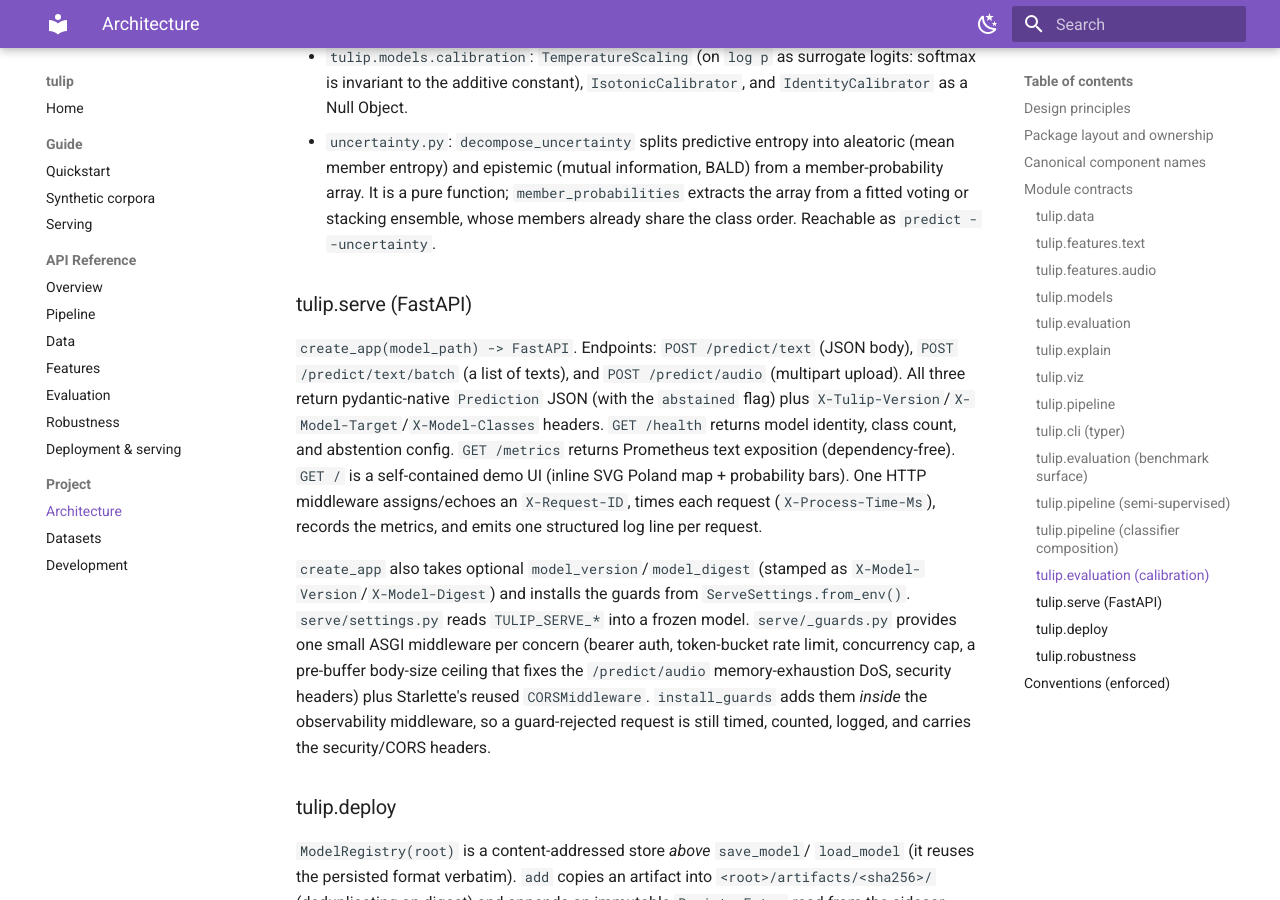
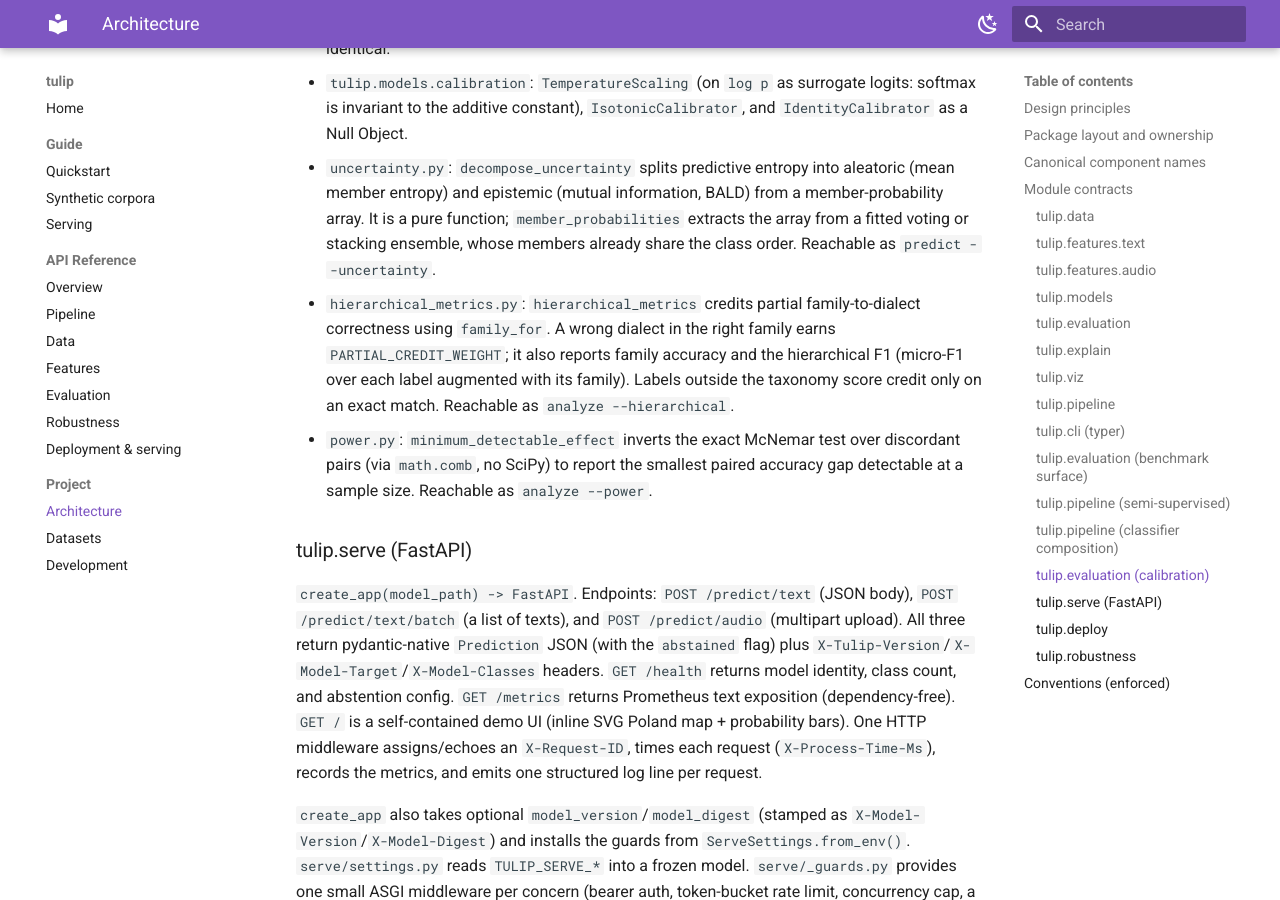
Before and after one commit to Canon-Regularis/tulip, an MkDocs documentation site: the page built from docs/architecture.md, in a window 1280 px wide and 900 px high, scrolled down 8859 px. Built offline with MkDocs 1.6.1 and Material for MkDocs 9.7.7, drawn with Linux system fonts in a browser that asks for light colours; some of the changed text lies outside the part shown.

Commit message:
docs(reference): document hierarchical metrics and power

```diff
--- a/docs/architecture.md
+++ b/docs/architecture.md
@@ -271,7 +271,9 @@ marker lexicon. The lexicon-key to family reconciliation lives once in
 `--map out.html`; inline explanations via `--explain <method>`), `explain`
 (standalone; the command group the contract lists), `benchmark`, `leaderboard`
 (also emits significance), `analyze` (selective + error report from a saved
-`predictions_<split>.json`), `crossval`, `transfer`, `conformal`, `openset`
+`predictions_<split>.json`; `--hierarchical` adds family/dialect partial credit,
+`--power` the minimum detectable effect), `crossval`, `transfer`, `conformal`,
+`openset`
 (flag inputs unlike any known dialect), `robustness`
 (score a model as its inputs are perturbed), `repro verify`
 (regenerate a suite and fail on drift from the committed board), `registry`
@@ -387,6 +389,15 @@ satisfies the protocol via a `predict_samples` adapter.
   member-probability array. It is a pure function; `member_probabilities`
   extracts the array from a fitted voting or stacking ensemble, whose members
   already share the class order. Reachable as `predict --uncertainty`.
+- `hierarchical_metrics.py`: `hierarchical_metrics` credits partial
+  family-to-dialect correctness using `family_for`. A wrong dialect in the right
+  family earns `PARTIAL_CREDIT_WEIGHT`; it also reports family accuracy and the
+  hierarchical F1 (micro-F1 over each label augmented with its family). Labels
+  outside the taxonomy score credit only on an exact match. Reachable as
+  `analyze --hierarchical`.
+- `power.py`: `minimum_detectable_effect` inverts the exact McNemar test over
+  discordant pairs (via `math.comb`, no SciPy) to report the smallest paired
+  accuracy gap detectable at a sample size. Reachable as `analyze --power`.
 
 ### tulip.serve (FastAPI)
 
```
Also changed, not shown: docs/reference/evaluation.md (+20 -0 lines).
